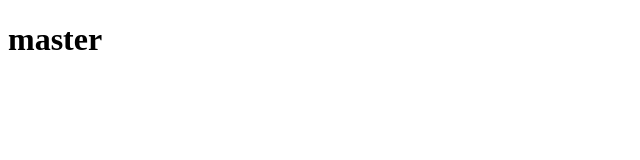
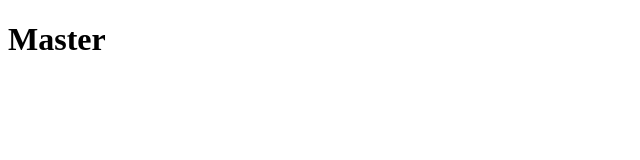
Before and after one commit to angkasa-satu01/Tugas, a plain HTML site: page index.html in a window 1280 px wide. Shown: the full height of the page, 0-640 px from the left. Drawn offline with Linux system fonts and the light colour scheme.

Commit message:
change M in index.html

```diff
--- a/index.html
+++ b/index.html
@@ -9,7 +9,7 @@
 </head>
 
 <body>
-    <h1>master</h1>
+    <h1>Master</h1>
 </body>
 
 </html>
```
